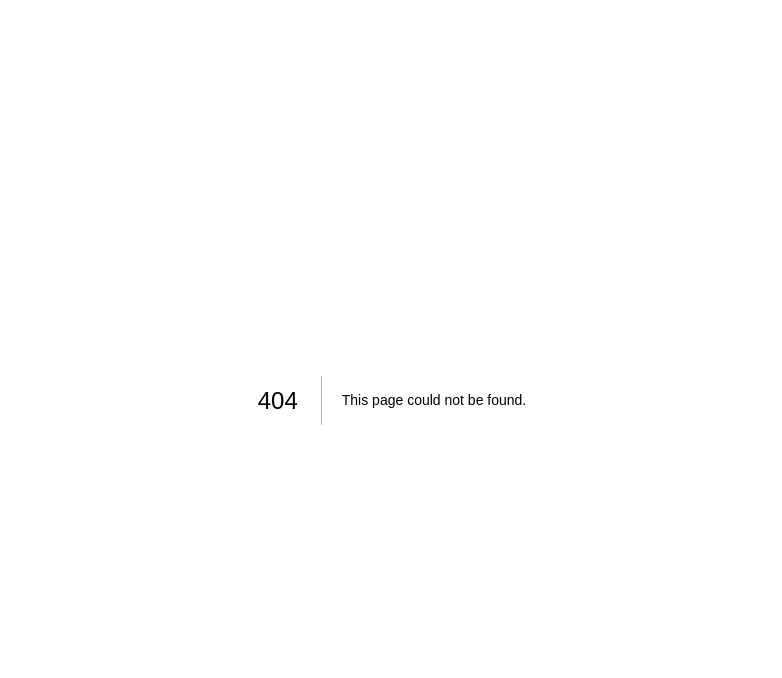
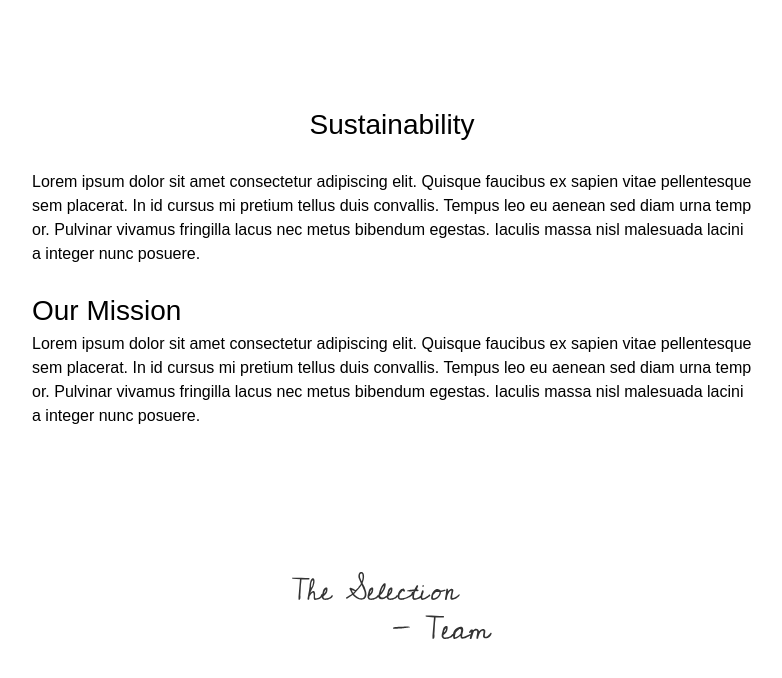
Before and after one commit to NoroffFEU/jsfw-2025-v1-martine-rk-js-frameworks, a Next.js app: page /pages/sustainability in a window 1280 px wide. Before the commit this address had no page. Shown: the top 678 px of the page, without its empty margins (248-1030 px from the left). Built offline with nearby package versions, Linux system fonts and the light colour scheme.

Commit message:
Create Sustainability page with Lorem Ipsum placeholder text

```diff
--- /dev/null
+++ b/src/app/pages/sustainability/page.tsx
@@ -0,0 +1,46 @@
+import React from "react";
+import Image from "next/image";
+
+/**
+ * Sustainability page.
+ *
+ * Shows title, our mission with Lorem Ipsum generated placeholder text and logo signature.
+ *
+ * @returns The Sustainability page
+ */
+export default function Sustainability() {
+  return (
+    <div className="min-h-screen flex flex-col items-center pt-26 md:px-20 break-all">
+      <div className="flex flex-col max-w-180 w-full gap-6">
+        <h1 className="text-[1.75rem] text-center">Sustainability</h1>
+        <p>
+          Lorem ipsum dolor sit amet consectetur adipiscing elit. Quisque
+          faucibus ex sapien vitae pellentesque sem placerat. In id cursus mi
+          pretium tellus duis convallis. Tempus leo eu aenean sed diam urna
+          tempor. Pulvinar vivamus fringilla lacus nec metus bibendum egestas.
+          Iaculis massa nisl malesuada lacinia integer nunc posuere.{" "}
+        </p>
+
+        <div>
+          <h2 className="text-[1.75rem]">Our Mission</h2>
+          <p>
+            Lorem ipsum dolor sit amet consectetur adipiscing elit. Quisque
+            faucibus ex sapien vitae pellentesque sem placerat. In id cursus mi
+            pretium tellus duis convallis. Tempus leo eu aenean sed diam urna
+            tempor. Pulvinar vivamus fringilla lacus nec metus bibendum egestas.
+            Iaculis massa nisl malesuada lacinia integer nunc posuere.
+          </p>
+        </div>
+        <div className="w-full flex items-center justify-center mt-20 md:mt-30 mb-20">
+          <Image
+            src="/../logo/logo-with-signature.svg"
+            alt="The Selection logo signature"
+            width={200}
+            height={200}
+            className="object-cover"
+          />
+        </div>
+      </div>
+    </div>
+  );
+}
```
